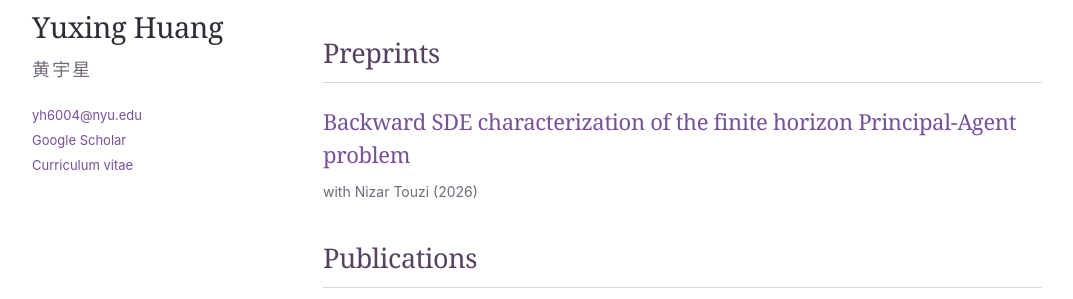
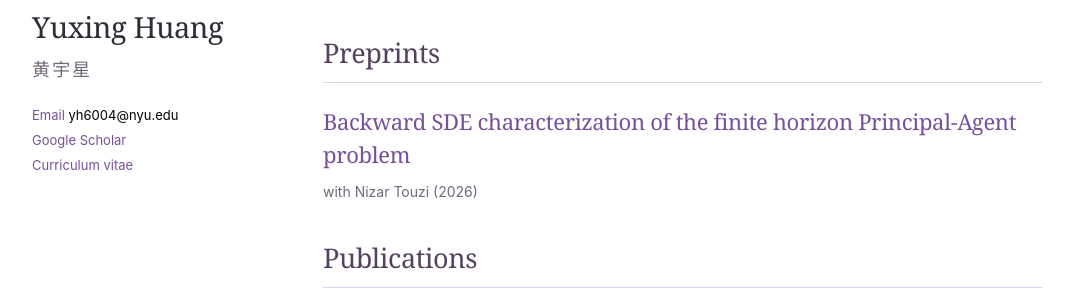
Before and after one commit to YuxingMath/yuxingmath.github.io, a Jekyll site: the page built from _pages/about.md, in a window 1280 px wide. Shown: the part 341-640 px from the top of the page, without its empty margins (103-1176 px from the left). Built offline with Jekyll 4.4.1, drawn with Linux system fonts in a browser that asks for light colours.

Commit message:
Display email as plain text with a purple label

```diff
--- a/_layouts/academic.html
+++ b/_layouts/academic.html
@@ -25,7 +25,7 @@
           <h1 class="profile-name">Yuxing Huang</h1>
           <p class="profile-chinese" lang="zh">黄宇星</p>
           <div class="profile-links">
-            <a class="profile-email" href="mailto:{{ site.author.email }}">{{ site.author.email }}</a>
+            <span class="profile-email"><span class="email-label">Email</span> {{ site.author.email }}</span>
             <a href="{{ site.author.googlescholar | escape }}">Google Scholar</a>
             <a href="{{ site.author.cv | relative_url }}" type="application/pdf">Curriculum vitae</a>
           </div>
--- a/assets/css/academic.css
+++ b/assets/css/academic.css
@@ -22,6 +22,8 @@ h1, h2, h3 { margin: 0; font-family: var(--serif); font-weight: 400; line-height
 .profile-name { font-size: 29px; white-space: nowrap; line-height: 1.3; }
 .profile-chinese { font-size: 18px; font-family: var(--serif); letter-spacing: .12em; color: var(--muted); margin: 7px 0 18px; }
 .profile-links { display: flex; flex-direction: column; gap: 2px; align-items: flex-start; font-size: 13px; }
+.profile-email { color: #000; }
+.email-label { color: var(--purple); }
 .main-content { min-width: 0; padding-top: 0; }
 .main-content:focus { outline: none; }
 .biography { max-width: 670px; }
@@ -80,7 +82,7 @@ h1, h2, h3 { margin: 0; font-family: var(--serif); font-weight: 400; line-height
   .profile-photo, .section-nav, .skip-link { display: none; }
   .profile-name { font-size: 24pt; }
   .profile-chinese { margin-bottom: 5px; }
-  .profile-links a:not(.profile-email) { display: none; }
+  .profile-links a { display: none; }
   .academic-section { margin-top: 24px; }
   .academic-section h2, .biography h2 { font-size: 18pt; break-after: avoid; }
   .publication-entry { break-inside: avoid; }
```
